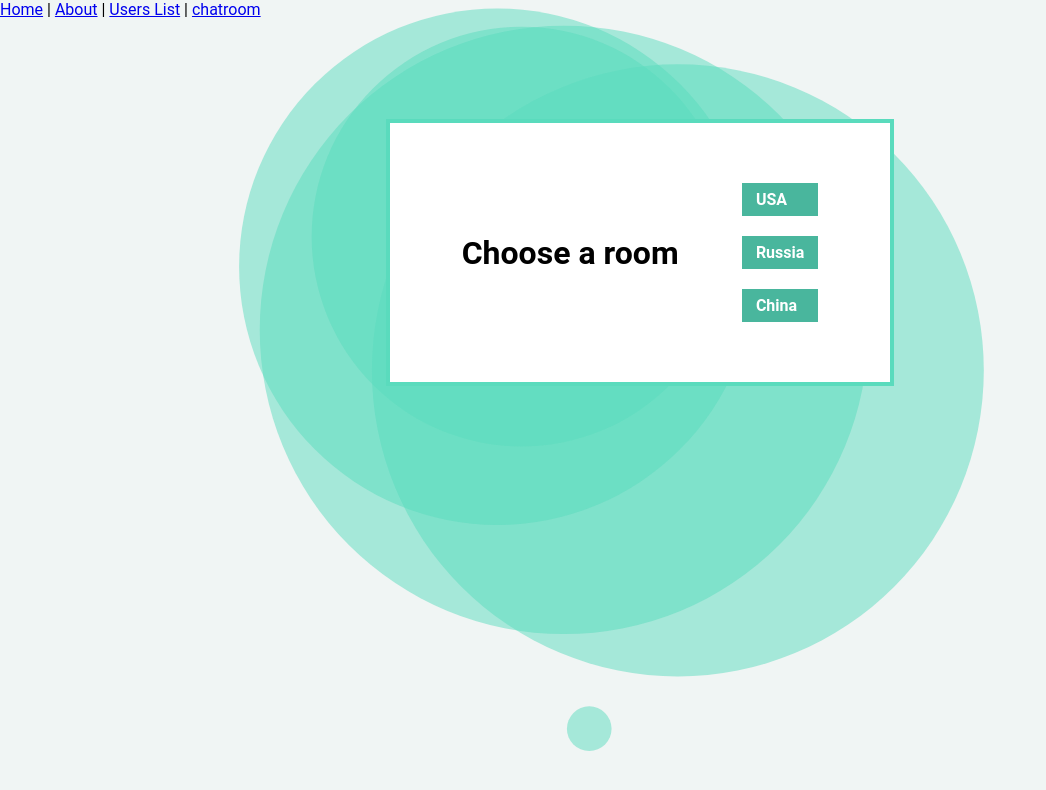
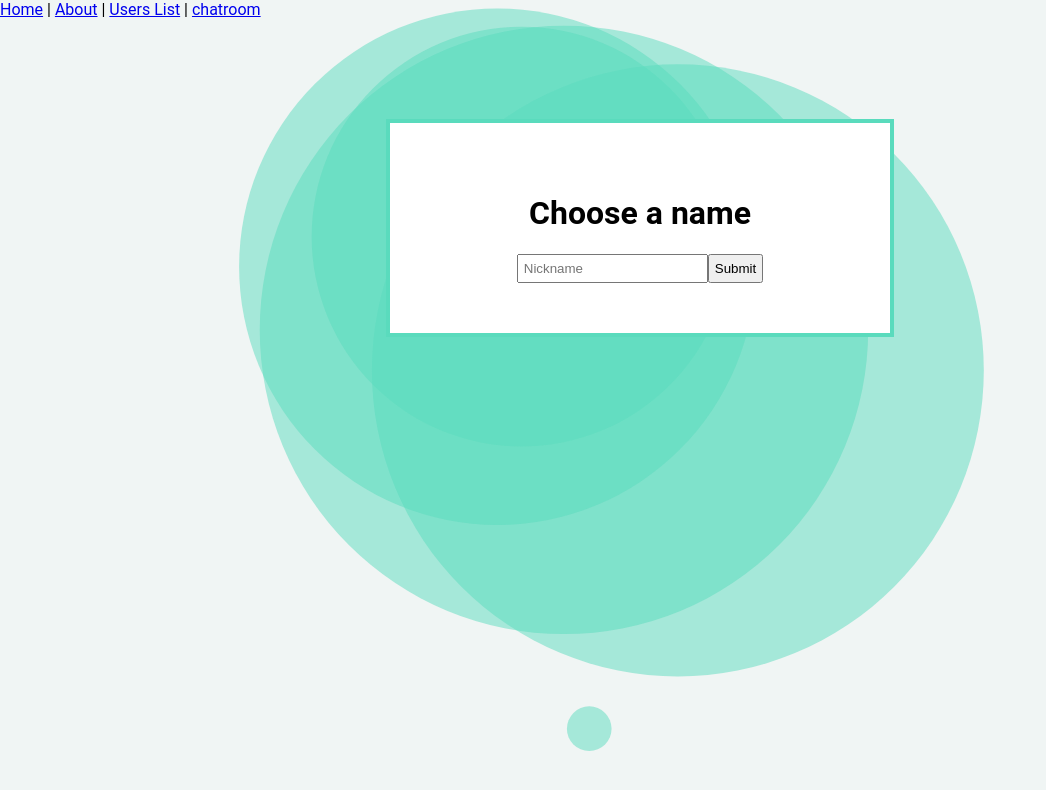
Before and after one commit to florianGierlichs/mychat, a Next.js app: page /chatroom in a window 1280 px wide. Shown: the top 790 px of the page, without its empty margins (0-1046 px from the left). Built offline with nearby package versions, Linux system fonts and the light colour scheme.

Commit message:
Add users with nickname

```diff
--- a/interfaces/index.ts
+++ b/interfaces/index.ts
@@ -12,4 +12,5 @@ export type User = {
 export type Room = {
     name: string;
     clientCount?: number;
+    users?: string[];
 };
--- a/pages/chatroom/[room].tsx
+++ b/pages/chatroom/[room].tsx
@@ -23,7 +23,8 @@ const ChatroomPage = ({ room, errors }: Props): JSX.Element => {
 
     useEffect(() => {
         if (!errors) {
-            socket.emit('joinRoom', room);
+            const username = localStorage.getItem('username');
+            socket.emit('joinRoom', { room, username });
         }
 
         return () => {
--- a/pages/chatroom/index.tsx
+++ b/pages/chatroom/index.tsx
@@ -2,9 +2,15 @@ import styled from '@emotion/styled';
 import Layout from '../../components/Layout';
 import Link from 'next/link';
 import colors from '../../utils/colors';
+import { useState } from 'react';
 
-const Container = styled.div`
+interface StyledComponentProps {
+    nameState: boolean;
+}
+
+const Container = styled.div<StyledComponentProps>`
     display: flex;
+    flex-direction: ${({ nameState }) => (nameState ? 'column' : 'row')};
     justify-content: space-around;
     align-items: center;
     margin: 100px auto;
@@ -33,11 +39,45 @@ const RoomsContainer = styled.nav`
     }
 `;
 
+const InputForm = styled.form`
+    display: flex;
+    justify-content: space-between;
+`;
+
+const Input = styled.input`
+    padding: 5px;
+`;
+
+const Submit = styled.button`
+    padding: 5px;
+`;
+
 const Chatroom = (): JSX.Element => {
+    const [username, setUsername] = useState('');
+    const [nameState, setNameState] = useState(true);
+
+    function onInputChange(event: any) {
+        setUsername(event.target.value);
+    }
+
+    function submitUsername(event: { preventDefault: any }) {
+        event.preventDefault();
+        if (username !== '') {
+            setNameState(false);
+            localStorage.setItem('username', username);
+        }
+    }
+
     return (
         <Layout title="chatroom">
-            <Container>
-                <ChooseRoom>Choose a room</ChooseRoom>
+            <Container nameState={nameState}>
+                <ChooseRoom>Choose a {nameState ? 'name' : 'room'}</ChooseRoom>
+                {nameState ? (
+                    <InputForm onSubmit={submitUsername}>
+                        <Input onChange={onInputChange} placeholder="Nickname" />
+                        <Submit>Submit</Submit>
+                    </InputForm>
+                ) : (
                     <RoomsContainer>
                         <Link href="/chatroom/usa">
                             <a>USA</a>
@@ -49,6 +89,7 @@ const Chatroom = (): JSX.Element => {
                             <a>China</a>
                         </Link>
                     </RoomsContainer>
+                )}
             </Container>
         </Layout>
     );
```
Also changed, not shown: components/Chat.tsx (+16 -2 lines), utils/socket.ts (+16 -9 lines). Lines whose indentation alone changed are shown as unchanged.
